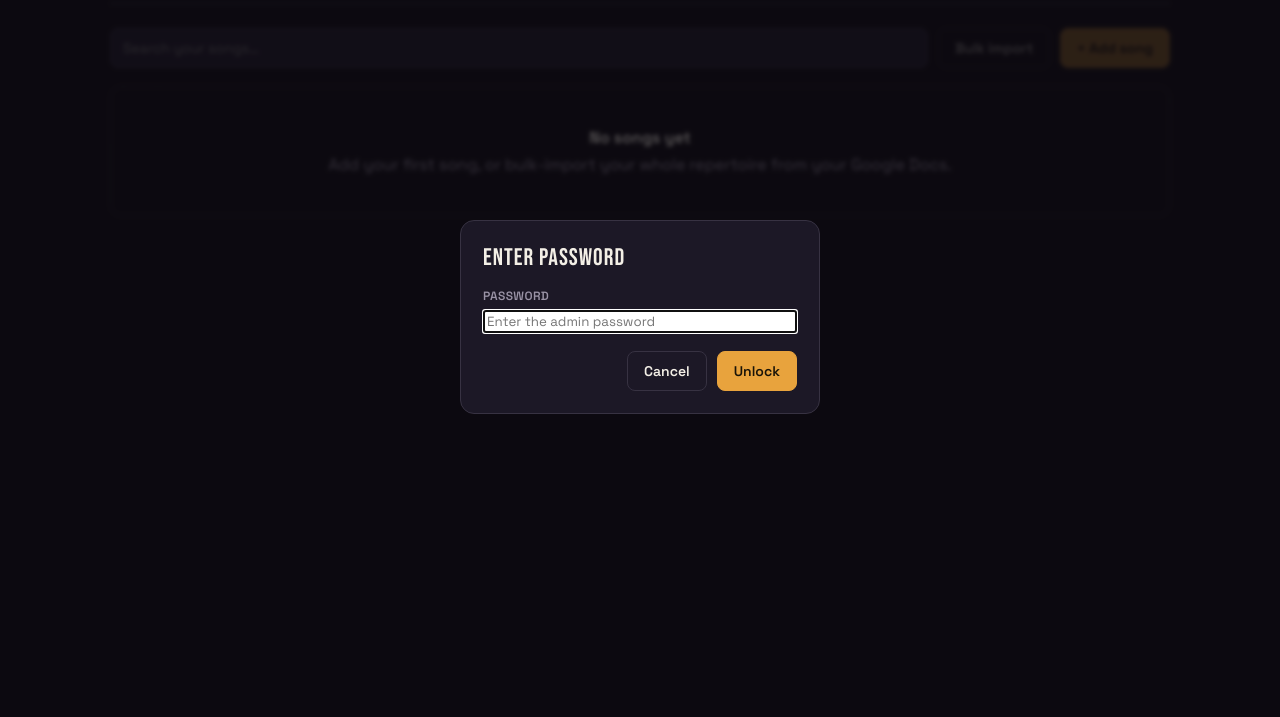
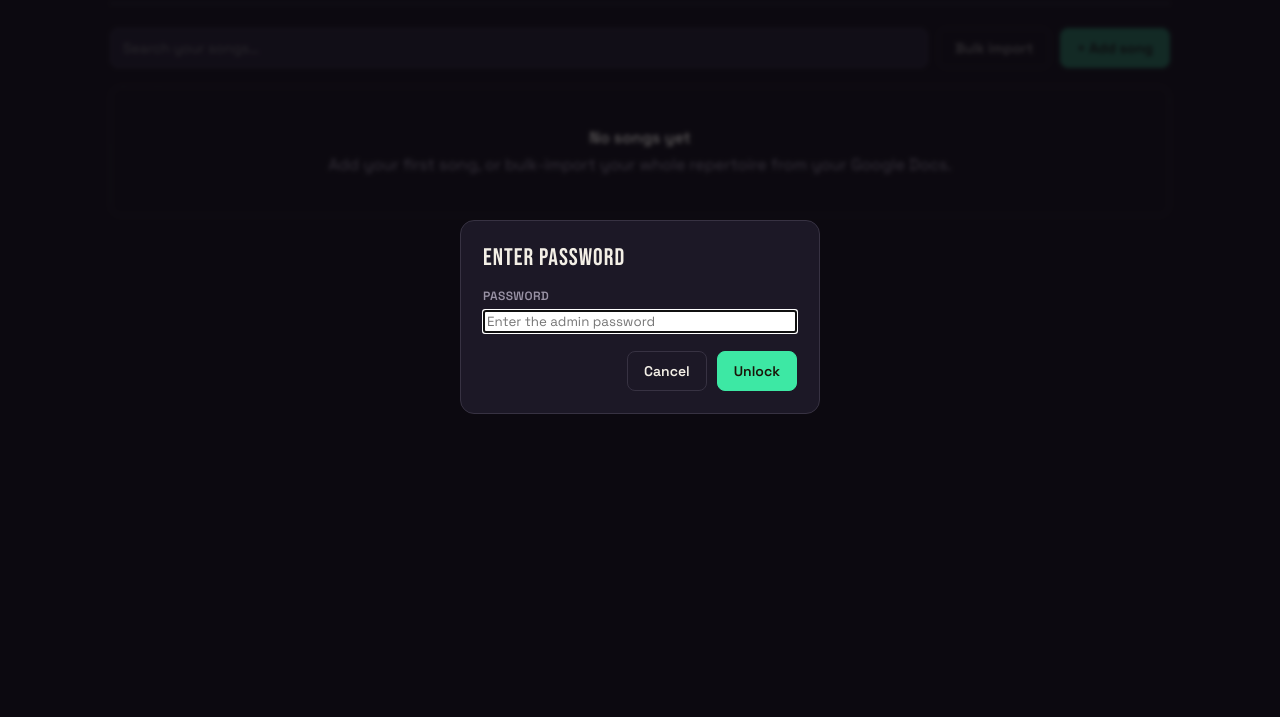
Before and after one commit to evanhooff/setlist-creator, a plain HTML site: page index.html in a window 1280 px wide. Shown: the part 83-800 px from the top of the page. Drawn offline with nearby package versions, Linux system fonts and the light colour scheme; a script that the page names is missing.

Commit message:
test: change css colors to see if it triggers update

```diff
--- a/styles/style.css
+++ b/styles/style.css
@@ -6,10 +6,10 @@
     --border-solid:#373242;
     --text:#f3efe6;
     --text-dim:#9a93a6;
-    --amber:#e8a33d;
-    --amber-soft:rgba(232,163,61,.14);
+    --amber:#3de8a4;
+    --amber-soft: #b7ebde;
     --teal:#4fa88f;
-    --red:#d9645a;
+    --red:#5ad989;
     --font-display:'Bebas Neue', sans-serif;
     --font-ui:'Space Grotesk', sans-serif;
     --font-mono:'JetBrains Mono', monospace;
```
